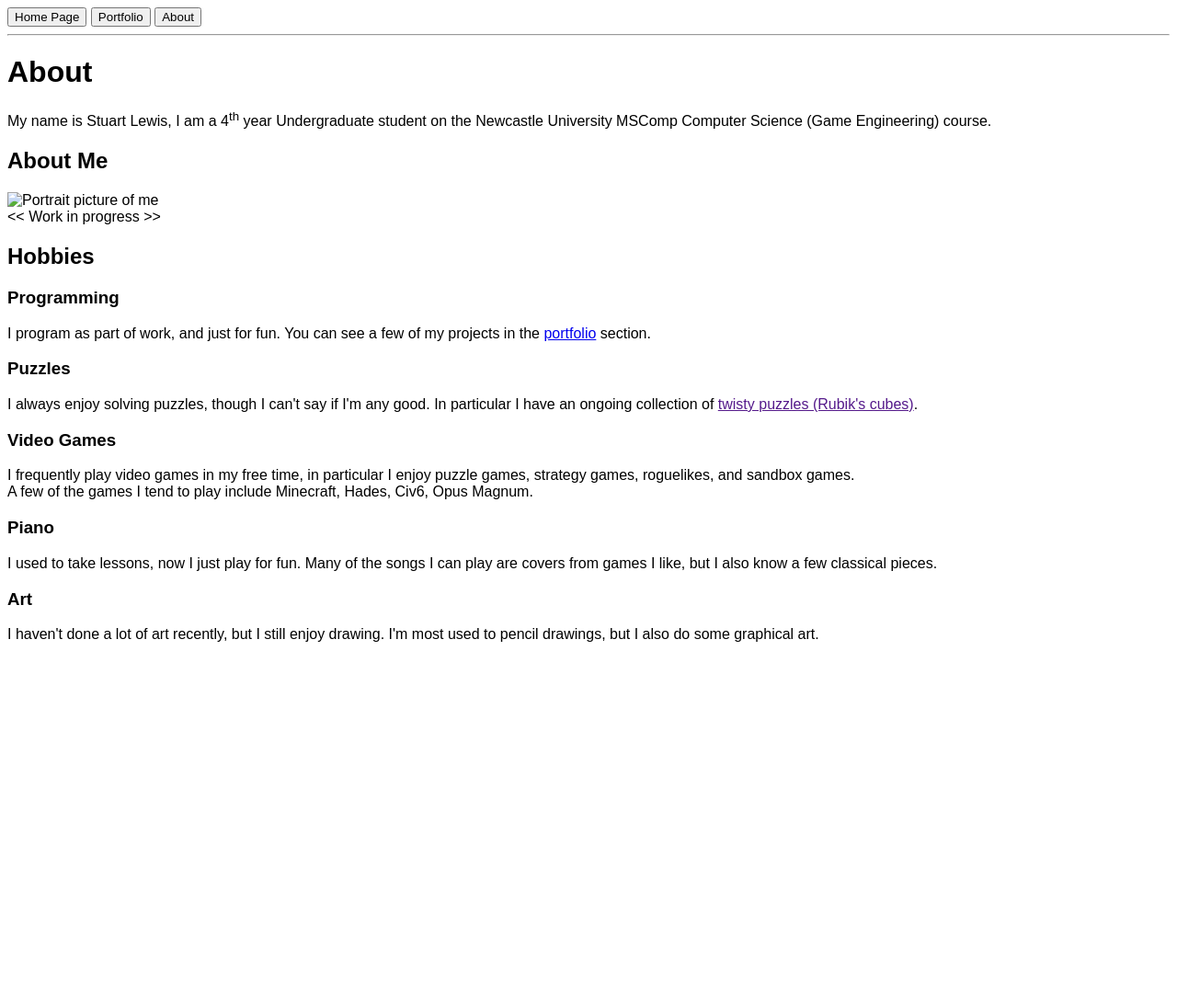
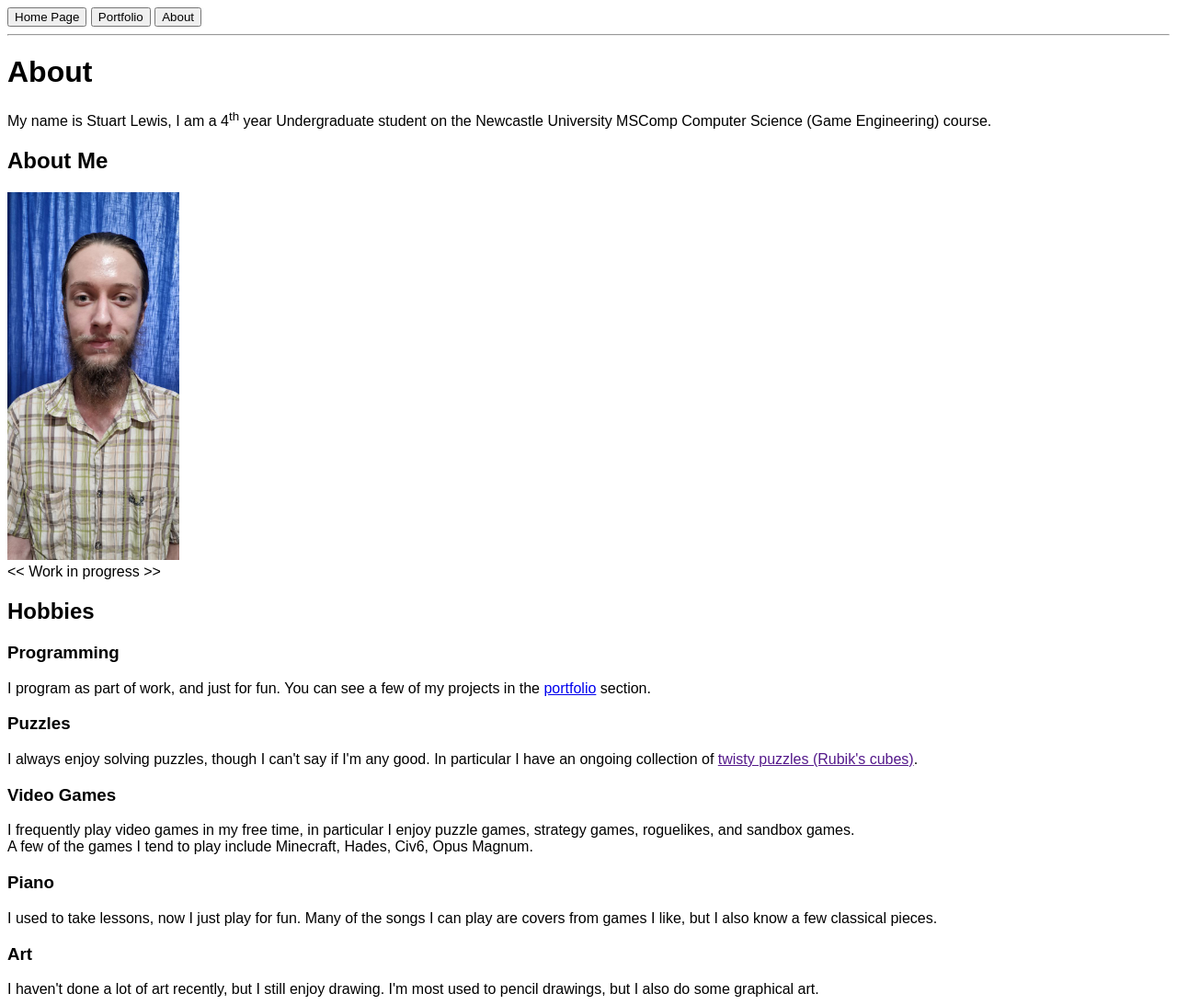
Before and after one commit to blacktack2/Website, a Jekyll site: the page built from about.html, in a window 1280 px wide. Shown: the whole page at 92% size. Built offline with Jekyll 4.4.1, drawn with Linux system fonts in a browser that asks for light colours; before the commit the page ends 900 px from its top, so only the background shows below that.

Commit message:
Fix incorrect image url

```diff
--- a/about.html
+++ b/about.html
@@ -9,7 +9,7 @@ title: About
 
 <h2>About Me</h2>
 
-<img src="/images/about/Portrait.jpg" alt="Portrait picture of me" height="400" />
+<img src="/assets/images/about/Portrait.jpg" alt="Portrait picture of me" height="400" />
 
 <br />
 << Work in progress >>
```
